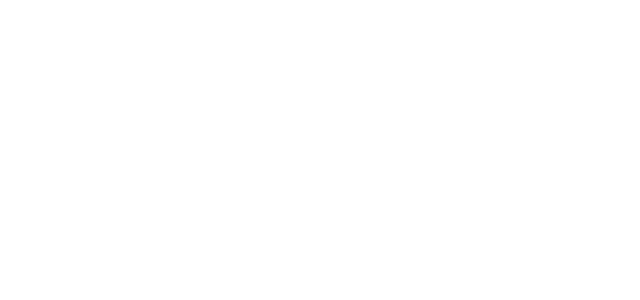
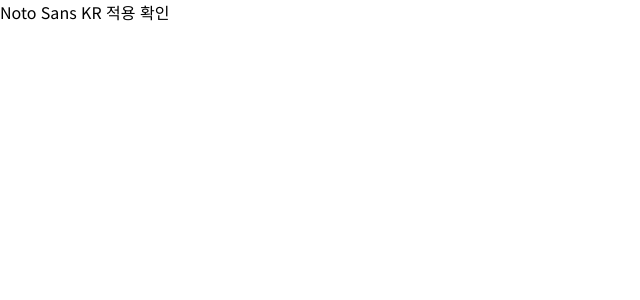
Before and after one commit to kim-elijah-sol/interaction-odyssey, a Next.js app: page / in a window 1280 px wide. Shown: the top 300 px of the page, without its empty margins (0-640 px from the left). Built offline with nearby package versions, Linux system fonts and the light colour scheme.

Commit message:
feature: 기본 폰트 Noto Sans KR 로 설정

```diff
--- a/src/app/layout.tsx
+++ b/src/app/layout.tsx
@@ -1,6 +1,11 @@
 'use client';
 
 import GlobalStyle from '~/style/GlobalStyle';
+import { Noto_Sans_KR } from 'next/font/google';
+
+const notoSansKR = Noto_Sans_KR({
+  weight: '400',
+});
 
 export default function RootLayout({
   children,
@@ -10,7 +15,7 @@
   return (
     <html lang='ko'>
       <GlobalStyle />
-      <body>{children}</body>
+      <body className={notoSansKR.className}>{children}</body>
     </html>
   );
 }
--- a/src/app/page.tsx
+++ b/src/app/page.tsx
@@ -1,5 +1,5 @@
 'use client';
 
 export default function Home() {
-  return <main></main>;
+  return <main>Noto Sans KR 적용 확인</main>;
 }
```
